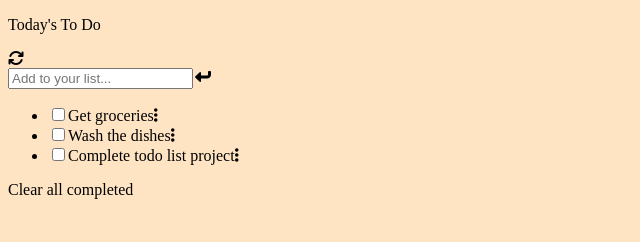
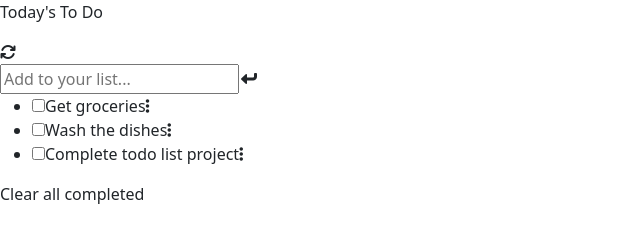
Before and after one commit to enkog/To-do-List_Review, a website built with webpack: page src/index.html in a window 1280 px wide. Shown: the whole page, without its empty margins (0-640 px from the left). Built offline with nearby package versions, Linux system fonts and the light colour scheme.

Commit message:
Add bootstrap

```diff
--- a/src/index.html
+++ b/src/index.html
@@ -4,10 +4,11 @@
     <meta charset="UTF-8">
     <meta name="viewport" content="width=device-width, initial-scale=1.0">
     <script src="https://kit.fontawesome.com/ac0885c8f6.js" crossorigin="anonymous"></script>
+    <link href="https://cdn.jsdelivr.net/npm/bootstrap@5.1.0/dist/css/bootstrap.min.css" rel="stylesheet" integrity="sha384-KyZXEAg3QhqLMpG8r+8fhAXLRk2vvoC2f3B09zVXn8CA5QIVfZOJ3BCsw2P0p/We" crossorigin="anonymous">
     <title>To-do List</title>
 </head>
 <body>
-    <div class="container">
+    <div>
         <div class="todo-header">
             <p>Today's To Do</p>
             <i class="fas fa-sync"></i>
@@ -25,5 +26,7 @@
         </div>
     </div>
 
+    <script src="https://cdn.jsdelivr.net/npm/@popperjs/core@2.9.3/dist/umd/popper.min.js" integrity="sha384-eMNCOe7tC1doHpGoWe/6oMVemdAVTMs2xqW4mwXrXsW0L84Iytr2wi5v2QjrP/xp" crossorigin="anonymous"></script>
+    <script src="https://cdn.jsdelivr.net/npm/bootstrap@5.1.0/dist/js/bootstrap.min.js" integrity="sha384-cn7l7gDp0eyniUwwAZgrzD06kc/tftFf19TOAs2zVinnD/C7E91j9yyk5//jjpt/" crossorigin="anonymous"></script>
 </body>
 </html>
--- a/src/style.css
+++ b/src/style.css
@@ -1,3 +0,0 @@
-body {
-    background-color: bisque;
-}
```
